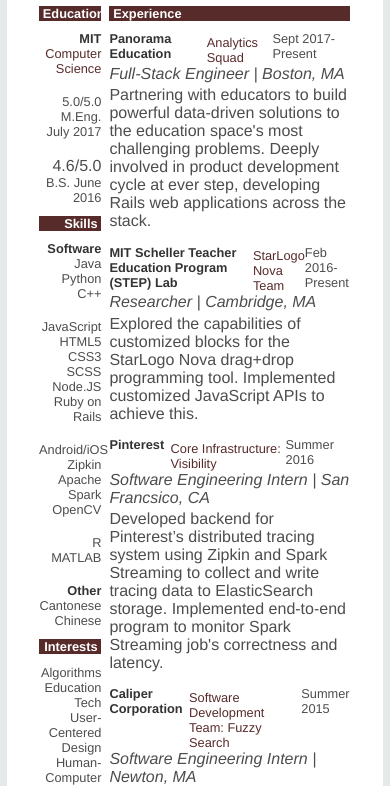
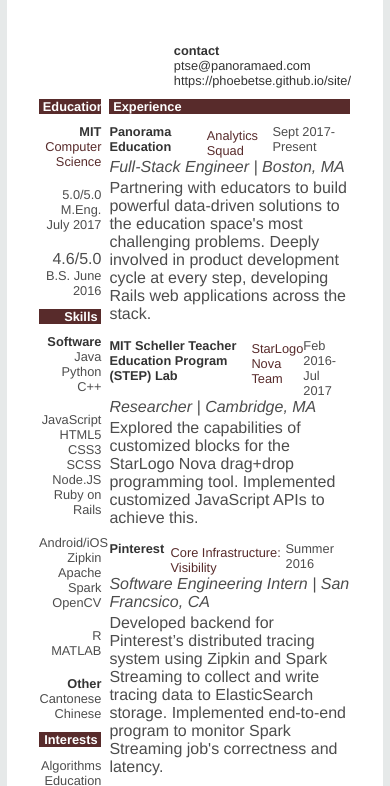
Before and after one commit to phoebetse/site, a plain HTML site: page resume.html in a window 390 px wide. Shown: the part 138-924 px from the top of the page. Drawn offline with Linux system fonts and the light colour scheme.

Commit message:
updated url

```diff
--- a/resume.css
+++ b/resume.css
@@ -108,7 +108,11 @@ ul {
     margin-bottom:.9em;
 }
 
-    @media screen and (max-width: 680px) {
+    @media screen and (max-width: 785px) {
+        h1 {
+            font-size: 4em;
+            margin-top: .5em;
+        }
         .sidebar {
             margin-right: .5em;
         }
@@ -122,5 +126,8 @@ ul {
         h2, h3, p, ul, .time {
             font-size: .8em;
         }
+        .contact {
+            margin-top: 3em;
+        }
     }
 }
--- a/resume.html
+++ b/resume.html
@@ -12,8 +12,7 @@
                 <h1 class="name">Phoebe Tse</h1>
                 <div class="contact">
                     <h3>contact</h3>
-                    <p>ptse@panoramaed.com</p>
-                    <p>Website URL TBD</p>
+                    <p>ptse@panoramaed.com</p> <p>https://phoebetse.github.io/site/</p>
                 </div>
             </div>
             <div class="resume-body">
@@ -76,7 +75,7 @@
                                 Full-Stack Engineer | Boston, MA
                             </div>
                             <div class="summary">
-                                Partnering with educators to build powerful data-driven solutions to the education space's most challenging problems. Deeply involved in product development cycle at ever step, developing Rails web applications across the stack.
+                                Partnering with educators to build powerful data-driven solutions to the education space's most challenging problems. Deeply involved in product development cycle at every step, developing Rails web applications across the stack.
                             </div>
                         </div>
                         <div class="description">
@@ -85,7 +84,7 @@
                                     <h3>MIT Scheller Teacher Education Program (STEP) Lab</h3>
                                     <div class="team colored">StarLogo Nova Team</div>
                                </div>
-                               <div class="time">Feb 2016-Present</div>
+                               <div class="time">Feb 2016-Jul 2017</div>
                             </div>
                             <div class="role">
                                 Researcher | Cambridge, MA
```
